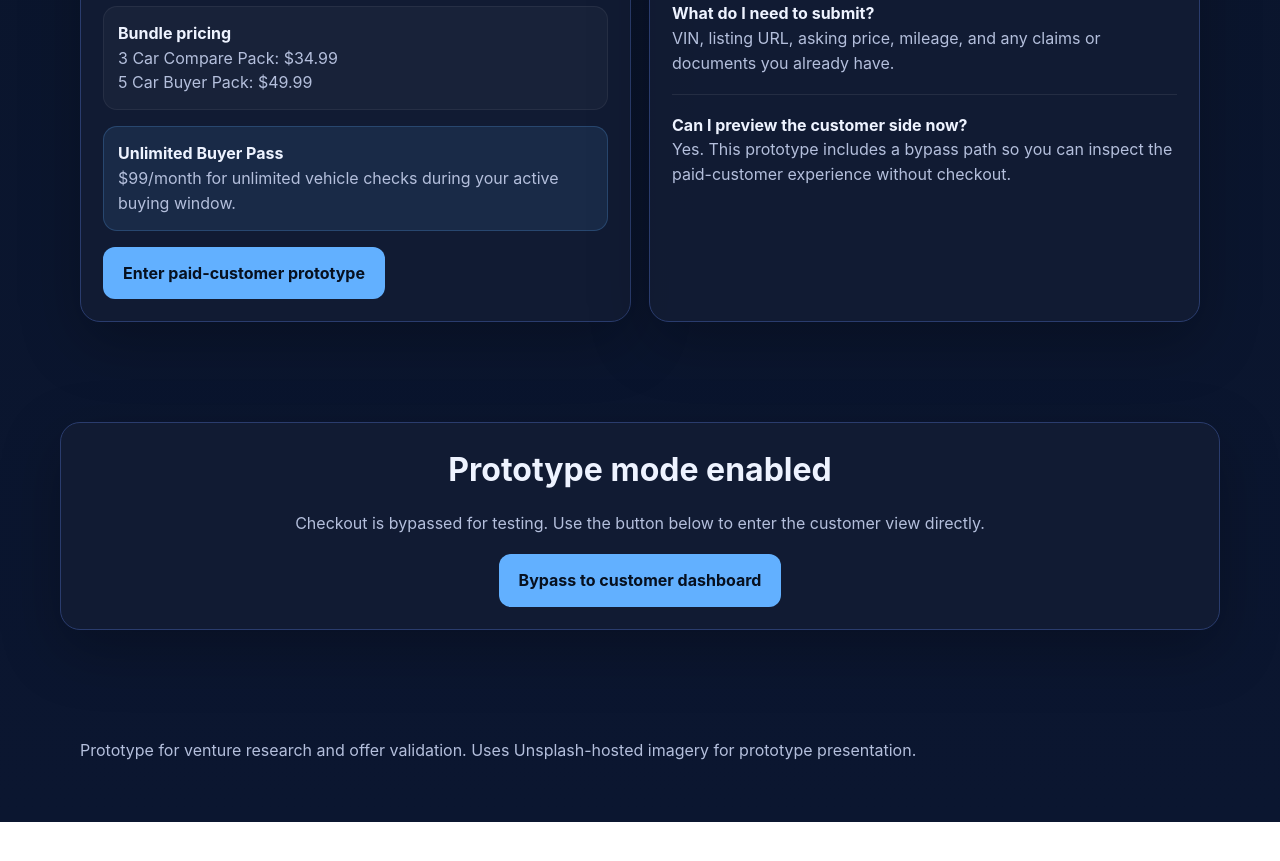
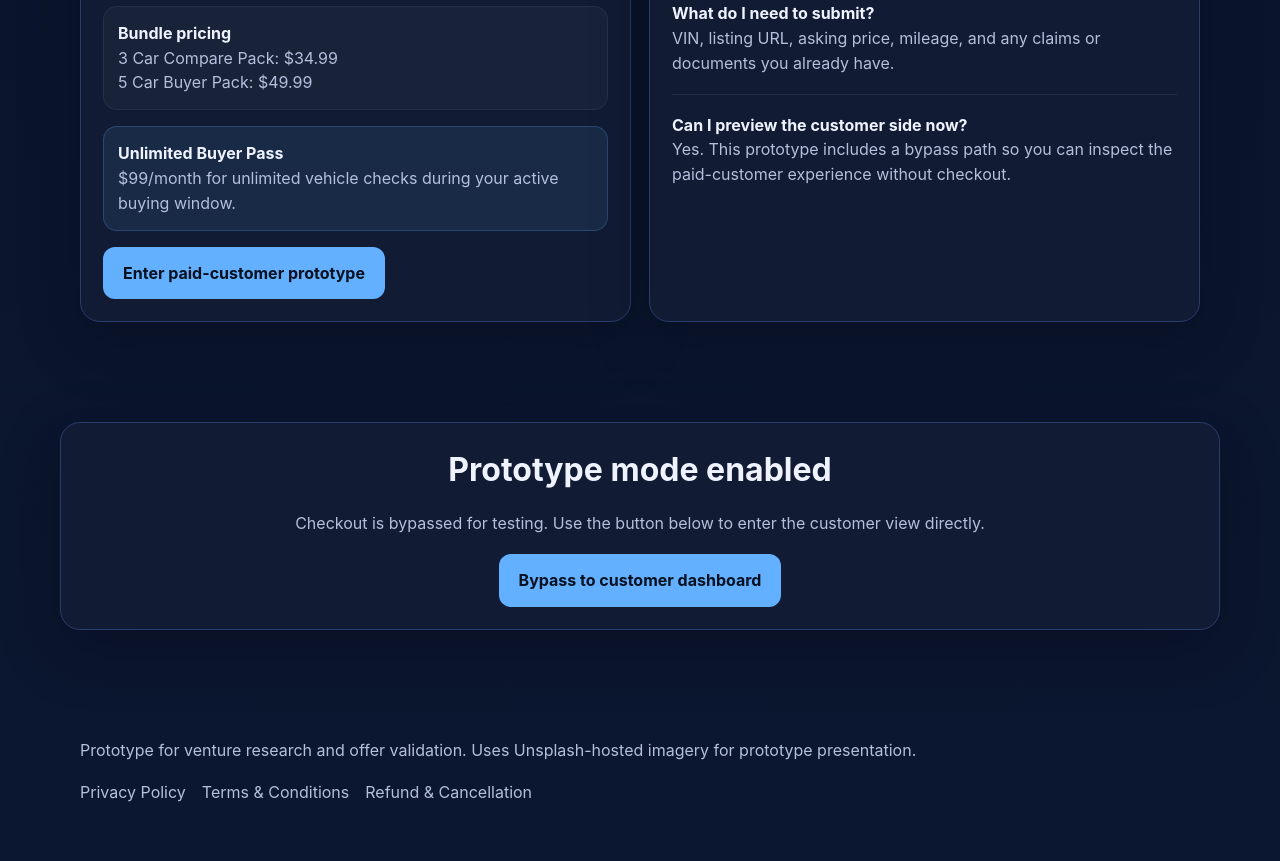
Before and after one commit to 2NspiraOpsTeam/vin-buyer-confidence, a plain HTML site: page index.html in a window 1280 px wide. Shown: the part 4290-5151 px from the top of the page. Before the commit the page ends 5112 px from the top, so only its background shows below. Drawn offline with Linux system fonts and the light colour scheme.

Commit message:
Add 2Nspira policy links for trust and credibility

```diff
--- a/index.html
+++ b/index.html
@@ -307,7 +307,16 @@ Recommendation:
   </section>
 
   <footer>
-    <div class="wrap">Prototype for venture research and offer validation. Uses Unsplash-hosted imagery for prototype presentation.</div>
+    <div class="wrap">
+      <div style="display:flex; flex-wrap:wrap; gap:18px; justify-content:space-between; align-items:flex-start;">
+        <div>Prototype for venture research and offer validation. Uses Unsplash-hosted imagery for prototype presentation.</div>
+        <div style="display:flex; gap:16px; flex-wrap:wrap;">
+          <a href="https://www.2nspira.com/privacy-policy" target="_blank" rel="noreferrer">Privacy Policy</a>
+          <a href="https://www.2nspira.com/terms-conditions" target="_blank" rel="noreferrer">Terms & Conditions</a>
+          <a href="https://www.2nspira.com/refund-cancellation" target="_blank" rel="noreferrer">Refund & Cancellation</a>
+        </div>
+      </div>
+    </div>
   </footer>
 </body>
 </html>
```
